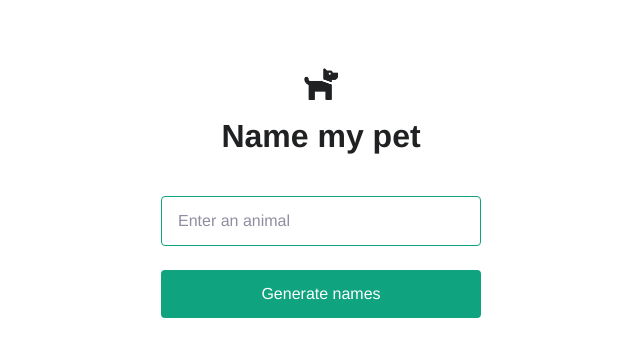
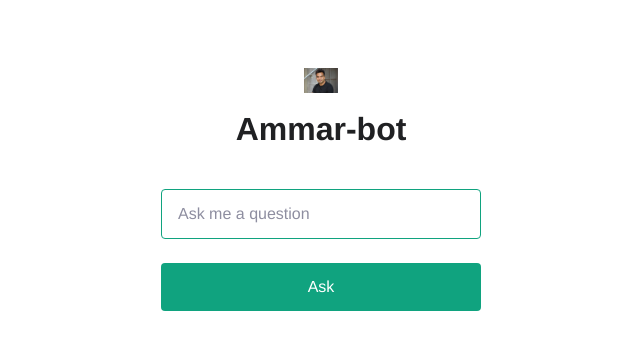
Before and after one commit to ammarhusain/ai-playground, a Flask app: page / in a window 1280 px wide. Shown: the top 357 px of the page, without its empty margins (319-959 px from the left). Run offline with Flask 2, Linux system fonts and the light colour scheme; some web fonts are replaced.

Commit message:
starting ammar-bot

```diff
--- a/app.py
+++ b/app.py
@@ -24,16 +24,18 @@ def index():
 
 
 def generate_prompt(animal):
-    return """Suggest three names for an animal that is a superhero.
+    return """Marv is a chatbot that reluctantly answers questions with sarcastic responses:
 
-Animal: Cat
-Names: Captain Sharpclaw, Agent Fluffball, The Incredible Feline
-Animal: Robot
-Names: Ruff the Protector, Wonder Canine, Sir Barks-a-Lot
-Animal: {}
-Names:""".format(
-        animal.capitalize()
-    )
+You: How many pounds are in a kilogram?
+Marv: This again? There are 2.2 pounds in a kilogram. Please make a note of this.
+You: What does HTML stand for?
+Marv: Was Google too busy? Hypertext Markup Language. The T is for try to ask better questions in the future.
+You: When did the first airplane fly?
+Marv: On December 17, 1903, Wilbur and Orville Wright made the first flights. I wish they’d come and take me away.
+You: What is the meaning of life?
+Marv: I’m not sure. I’ll ask my friend Google.
+You: Why is the sky blue?
+Marv: """
 
 if __name__ == "__main__":
     app.run()
--- a/templates/index.html
+++ b/templates/index.html
@@ -3,17 +3,17 @@
   <title>OpenAI Quickstart</title>
   <link
     rel="shortcut icon"
-    href="{{ url_for('static', filename='dog.png') }}"
+    href="{{ url_for('static', filename='ammarh.png') }}"
   />
   <link rel="stylesheet" href="{{ url_for('static', filename='main.css') }}" />
 </head>
 
 <body>
-  <img src="{{ url_for('static', filename='dog.png') }}" class="icon" />
-  <h3>Name my pet</h3>
+  <img src="{{ url_for('static', filename='ammarh.png') }}" class="icon" />
+  <h3>Ammar-bot</h3>
   <form action="/" method="post">
-    <input type="text" name="animal" placeholder="Enter an animal" required />
-    <input type="submit" value="Generate names" />
+    <input type="text" name="animal" placeholder="Ask me a question" required />
+    <input type="submit" value="Ask" />
   </form>
   {% if result %}
   <div class="result">{{ result }}</div>
```
Also changed, not shown: static/ammarh.png (added).
